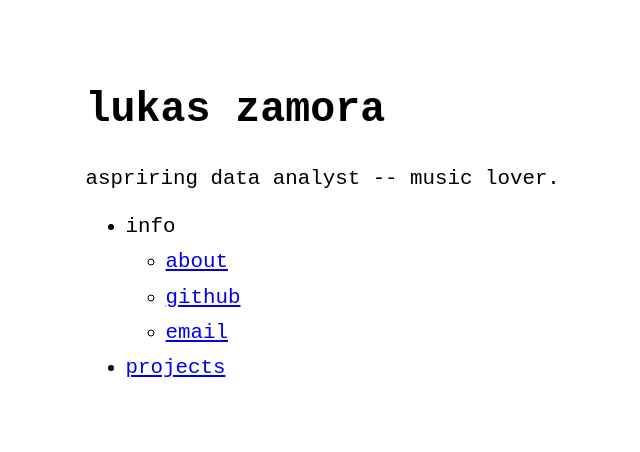
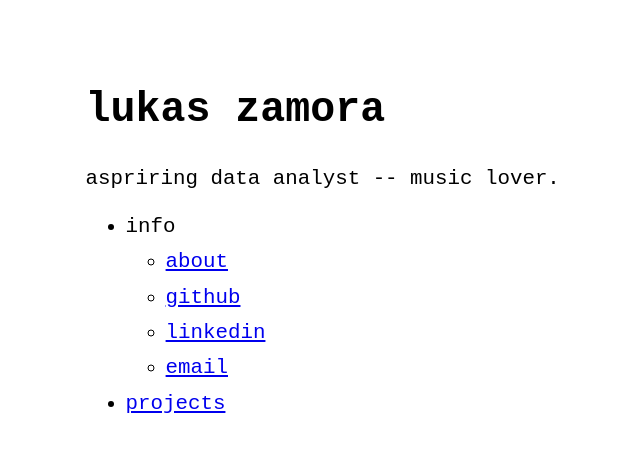
Before and after one commit to lukaszamora/lukaszamora.github.io, a Jekyll site: the page built from index.md, in a window 1280 px wide. Shown: the top 452 px of the page, without its empty margins (180-820 px from the left). Built offline with Jekyll 4.4.1, drawn with Linux system fonts in a browser that asks for light colours.

Commit message:
Update menu.yml

```diff
--- a/_data/menu.yml
+++ b/_data/menu.yml
@@ -9,6 +9,8 @@ entries:
         url: about
       - title: github
         url: https://github.com/lukaszamora
+      - title: linkedin
+        url: https://linkedin.com/in/lukas-zamora
       - title: email
         url: mailto:lukaspzamora@gmail.com
 
```
